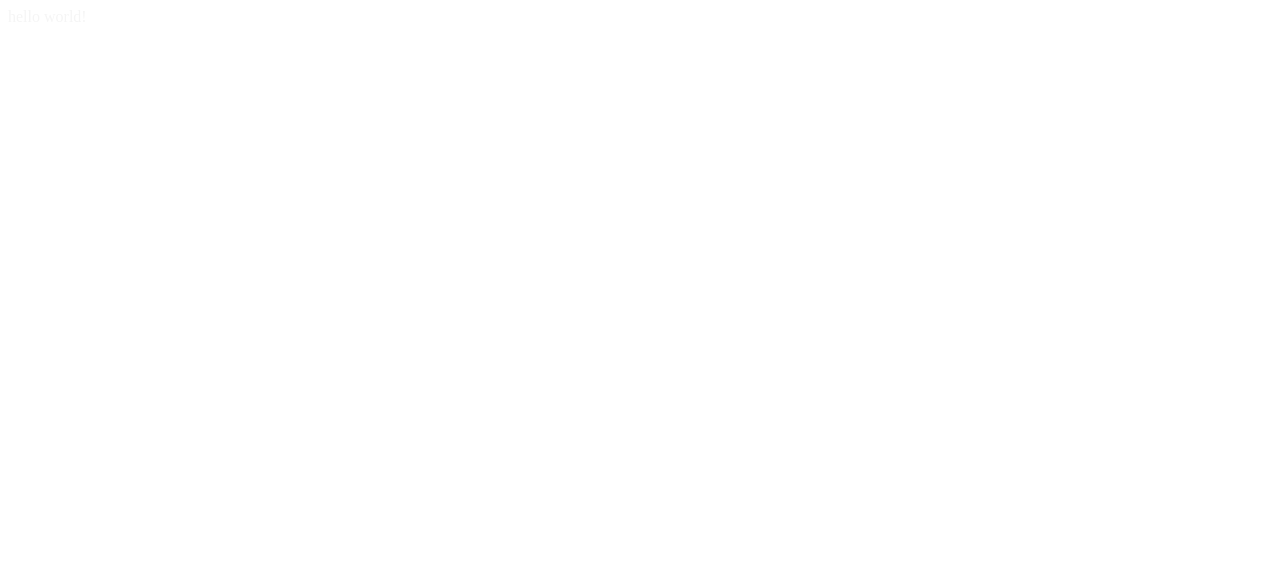
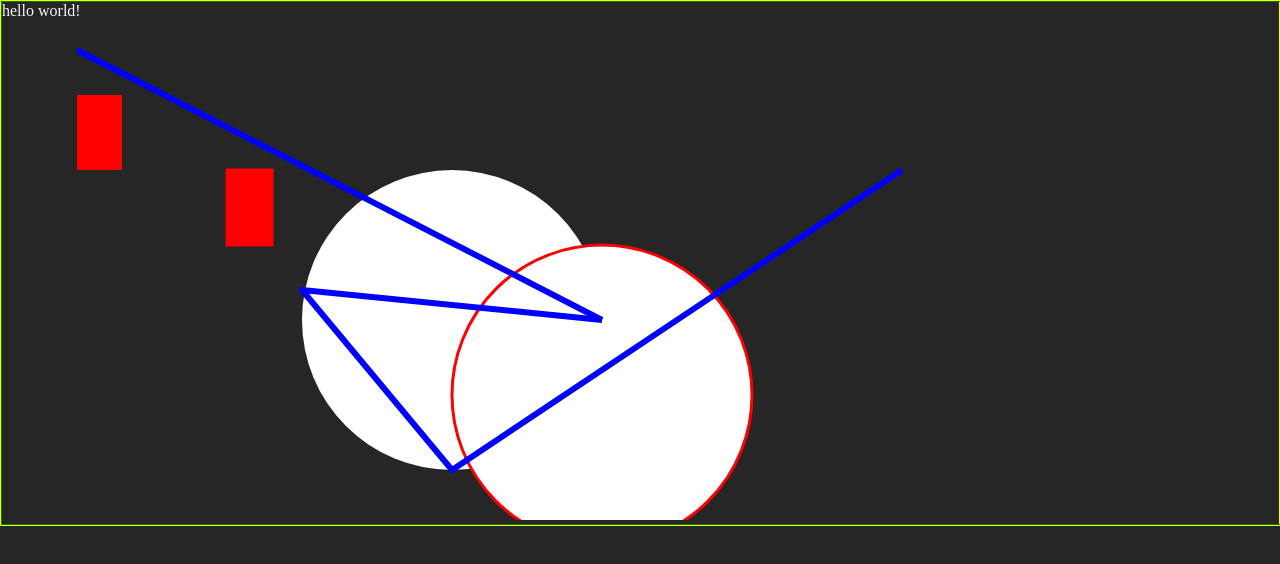
Before and after one commit to al-jshen/learnd3, a plain HTML site: page index.html in a window 1280 px wide. Drawn offline with nearby package versions, Linux system fonts and the light colour scheme.

Commit message:
playing with svg

```diff
--- a/index.html
+++ b/index.html
@@ -11,13 +11,34 @@
             .append('span')
             .text('hello world!')
             .style('color', 'whitesmoke')
+        d3.select('html')
+            .style('border', '1px solid yellow')
+            .style('padding', '0')
+        d3.select('body')
+            .style('background-color', '#262626')
+            .style('height', '100%')
+            .style('width', '100%')
+            .style('border', '1px solid green')
+            .style('margin', '0')
+        d3.csv('films.csv', (dat) => {
+            console.log(dat)
+        })
 
-        d3.select('body')
-            .style({'background-color': '#262626', 'height': '100%'})
+    </script>
 
-        d3.csv('films.csv', (dat) => {
-           console.log(dat)
-        })
-    </script>
+    <svg width='100%' height='500'>
+        <g transform="scale(1.5)">
+            <circle cx='300' cy='200' r='100' fill='white'></circle>
+            <rect width='30', height='50', x='50', y='50', fill='red'></rect>
+            <g transform="translate(100, 50)" stroke="red" stroke-width="2">
+                <circle cx='300' cy='200' r='100' fill='white'></circle>
+                <rect width='30', height='50', x='50', y='50', fill='red'></rect>
+            </g>
+            <g stroke="blue" stroke-width="4" >
+                <line x1='50' y1='20' x2='400' y2='200' />
+                <path d='M400 200 L200 180 L300 300 L600 100' fill='none' stroke-linejoin='round'/>
+            </g>
+        </g>
+    </svg>
 </body>
 </html>
```
